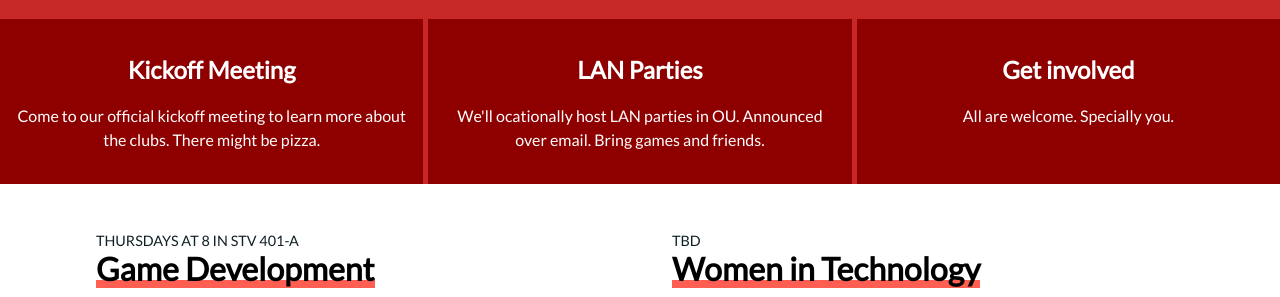
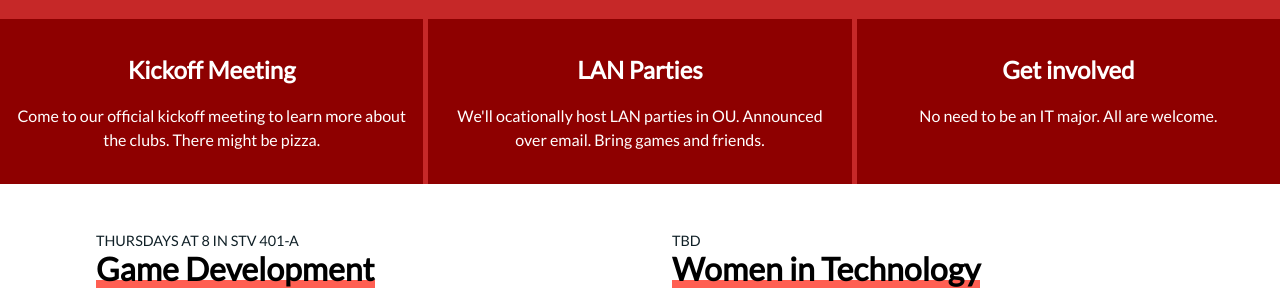
Before and after one commit to ISUWeb/it-clubs, a Jekyll site: the page built from index.md, in a window 1280 px wide. Shown: the part 381-678 px from the top of the page. Built offline with Jekyll 4.4.1, drawn with Linux system fonts in a browser that asks for light colours.

Commit message:
All are welcome

```diff
--- a/_includes/sections.html
+++ b/_includes/sections.html
@@ -9,6 +9,6 @@
     </div>
     <div class="subsection">
         <h2>Get involved</h2>
-        <p>All are welcome. Specially you.</p>
+        <p>No need to be an IT major. All are welcome.</p>
     </div>
 </div>
```
